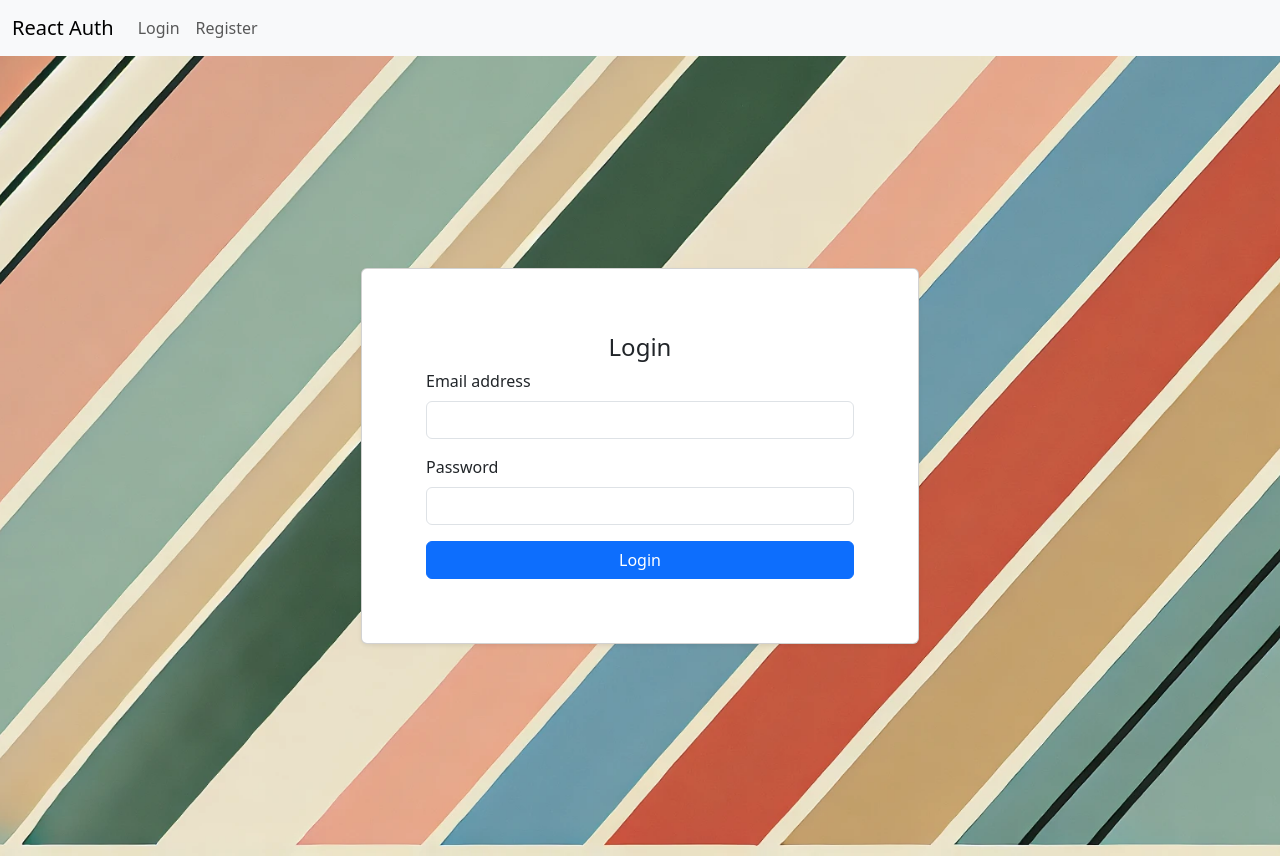
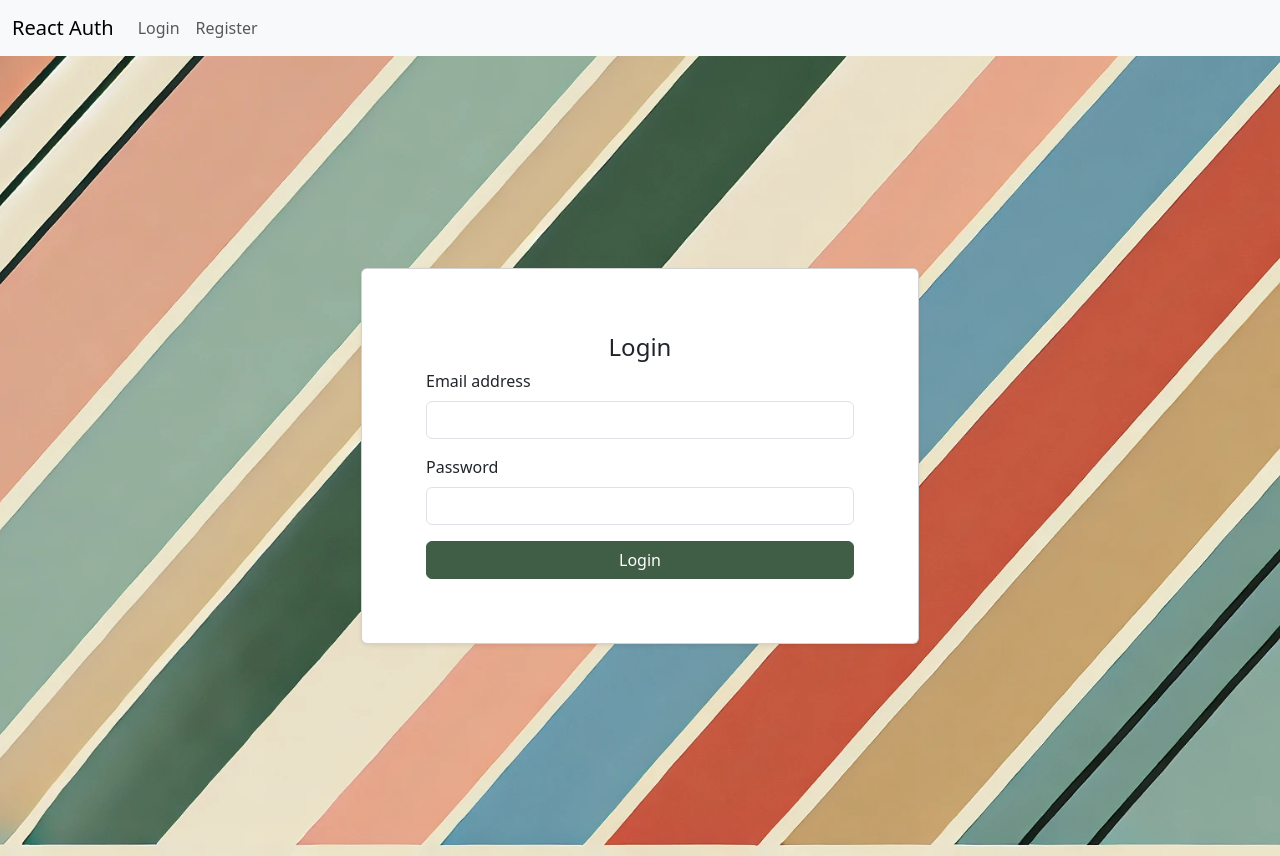
Before and after one commit to Saad-Mosaif/F.office, a React app: page / in a window 1280 px wide. Built offline with nearby package versions, Linux system fonts and the light colour scheme.

Commit message:
this is a normal checkup

```diff
--- a/src/App.css
+++ b/src/App.css
@@ -49,13 +49,13 @@ body {
 }
 
 .btn-primary {
-    background-color: #00b39b; /* Updated primary button color */
-    border-color: #00b39b; /* Updated border color */
+    background-color: #405D45 !important; /* Updated primary button color with !important */
+    border-color: #405D45 !important; /* Updated border color with !important */
 }
 
 .btn-primary:hover {
-    background-color: #008f7a; /* Darker shade for hover state */
-    border-color: #008f7a; /* Darker shade for border on hover state */
+    background-color: #405D45 !important; /* Darker shade for hover state with !important */
+    border-color: #405D45 !important; /* Darker shade for border on hover state with !important */
 }
 
 .w-100 {
```
